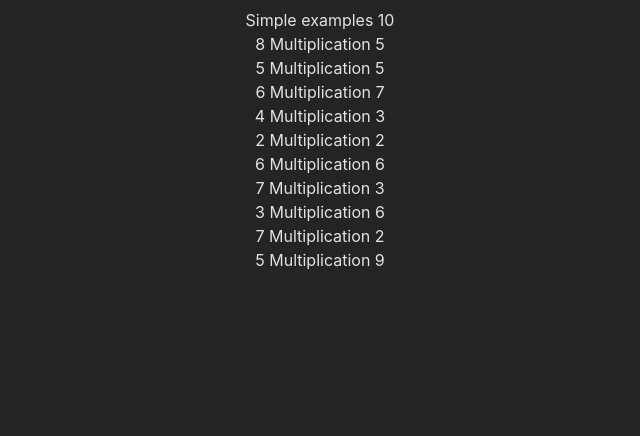
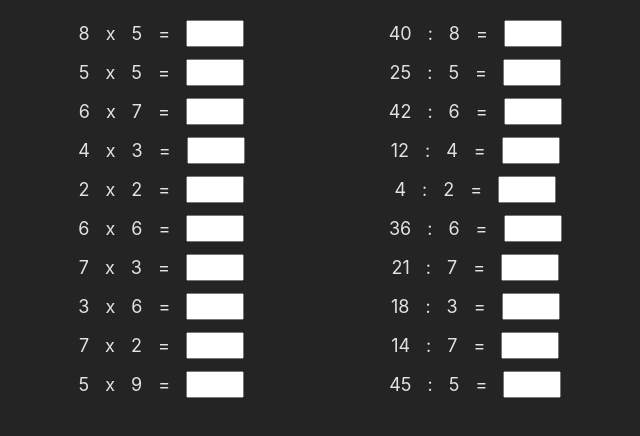
Before and after one commit to vardan-arm/basic-math, a React (Vite) app: page /category1 in a window 1280 px wide. Shown: the top 436 px of the page, without its empty margins (320-960 px from the left). Built offline with nearby package versions, Linux system fonts and the light colour scheme.

Commit message:
feat: multiplication and division UI

```diff
--- /dev/null
+++ b/src/components/singleDivision.tsx
@@ -0,0 +1,35 @@
+import {Operation} from "../enums.ts";
+import styled from "styled-components";
+
+interface Args {
+  first: number;
+  second: number;
+  operation: Operation;
+  className?: string;
+}
+
+const ContainerStyled = styled.div`
+  display: flex;
+  justify-content: center;
+  gap: 16px;
+`
+const ResponseFieldStyled = styled.input`
+  width: 50px;
+  text-align: center;
+`
+
+const SingleDivision = ({first, second, operation, className}: Args) => {
+  const multiplicationResult = first * second;
+
+  return (
+    <ContainerStyled className={className}>
+      <div>{multiplicationResult}</div>
+      <div>{operation}</div>
+      <div>{first}</div>
+      <div>=</div>
+      <ResponseFieldStyled type={"number"} />
+    </ContainerStyled>
+  )
+}
+
+export default SingleDivision;
--- a/src/components/singleMulAndDiv.tsx
+++ /dev/null
@@ -1,15 +0,0 @@
-import {Operation} from "../enums.ts";
-
-interface Args {
-  first: number;
-  second: number;
-  operation: Operation;
-}
-
-const SingleMulAndDiv = ({first, second, operation}: Args) => {
-  return (<div>
-    <div>{first} {operation} {second}</div>
-  </div>)
-}
-
-export default SingleMulAndDiv;
--- /dev/null
+++ b/src/components/singleMultiplication.tsx
@@ -0,0 +1,33 @@
+import {Operation} from "../enums.ts";
+import styled from "styled-components";
+
+interface Args {
+  first: number;
+  second: number;
+  operation: Operation;
+  className?: string;
+}
+
+const ContainerStyled = styled.div`
+  display: flex;
+  justify-content: center;
+  gap: 16px;
+`
+const ResponseFieldStyled = styled.input`
+  width: 50px;
+  text-align: center;
+`
+
+const SingleMultiplication = ({first, second, operation, className}: Args) => {
+  return (
+    <ContainerStyled className={className}>
+      <div>{first}</div>
+      <div>{operation}</div>
+      <div>{second}</div>
+      <div>=</div>
+      <ResponseFieldStyled type={"number"} />
+    </ContainerStyled>
+  )
+}
+
+export default SingleMultiplication;
--- a/src/enums.ts
+++ b/src/enums.ts
@@ -1,6 +1,6 @@
 export enum Operation {
-  Addition = 'Addition',
-  Subtraction = 'Subtraction',
-  Multiplication = 'Multiplication',
-  Division = 'Division',
+  Addition = '+',
+  Subtraction = '-',
+  Multiplication = 'x',
+  Division = ':',
 }
--- a/src/pages/multiplicationAndDivision.tsx
+++ b/src/pages/multiplicationAndDivision.tsx
@@ -1,8 +1,22 @@
 import {AdditionAndDeductionExamplesCount} from "../constants.ts";
 import {generateSimpleMultiplicationOperands} from "../utils/generateSimpleMultiplicationOperands.ts";
 import {useEffect, useState} from "react";
-import SingleMulAndDiv from "../components/singleMulAndDiv.tsx";
+import SingleMultiplication from "../components/singleMultiplication.tsx";
 import {Operation} from "../enums.ts";
+import styled from "styled-components";
+import SingleDivision from "../components/singleDivision.tsx";
+
+const OperationsContainer = styled.div`
+  display: flex;
+  justify-content: center;
+  gap: 120px;
+`;
+const SingleMultiplicationStyled = styled(SingleMultiplication)`
+  margin: 12px;
+`
+const SingleDivisionStyled = styled(SingleDivision)`
+  margin: 12px;
+`;
 
 const MultiplicationAndDivision = () => {
   const [operandsCollection, setOperandsCollection] = useState<{ first: number, second: number }[]>([]);
@@ -25,13 +39,20 @@ const MultiplicationAndDivision = () => {
   }, []);
 
   return (
-    <div>
-      <div>Simple examples {AdditionAndDeductionExamplesCount}</div>
-      {operandsCollection.map(({first, second}, index) => (
-          <SingleMulAndDiv key={index} first={first} second={second} operation={Operation.Multiplication} />
-        )
-      )}
-    </div>
+    <OperationsContainer>
+      <div>
+        {operandsCollection.map(({first, second}, index) => (
+            <SingleMultiplicationStyled key={index} first={first} second={second} operation={Operation.Multiplication} />
+          )
+        )}
+      </div>
+      <div>
+        {operandsCollection.map(({first, second}, index) => (
+            <SingleDivisionStyled key={index} first={first} second={second} operation={Operation.Division} />
+          )
+        )}
+      </div>
+    </OperationsContainer>
   );
 }
 
--- a/src/styles/globalStyle.tsx
+++ b/src/styles/globalStyle.tsx
@@ -5,6 +5,7 @@ const GlobalStyle = createGlobalStyle`
     text-align: center;
 
     font-family: Inter, system-ui, Avenir, Helvetica, Arial, sans-serif;
+    font-size: 18px;
     line-height: 1.5;
     font-weight: 400;
 
```
